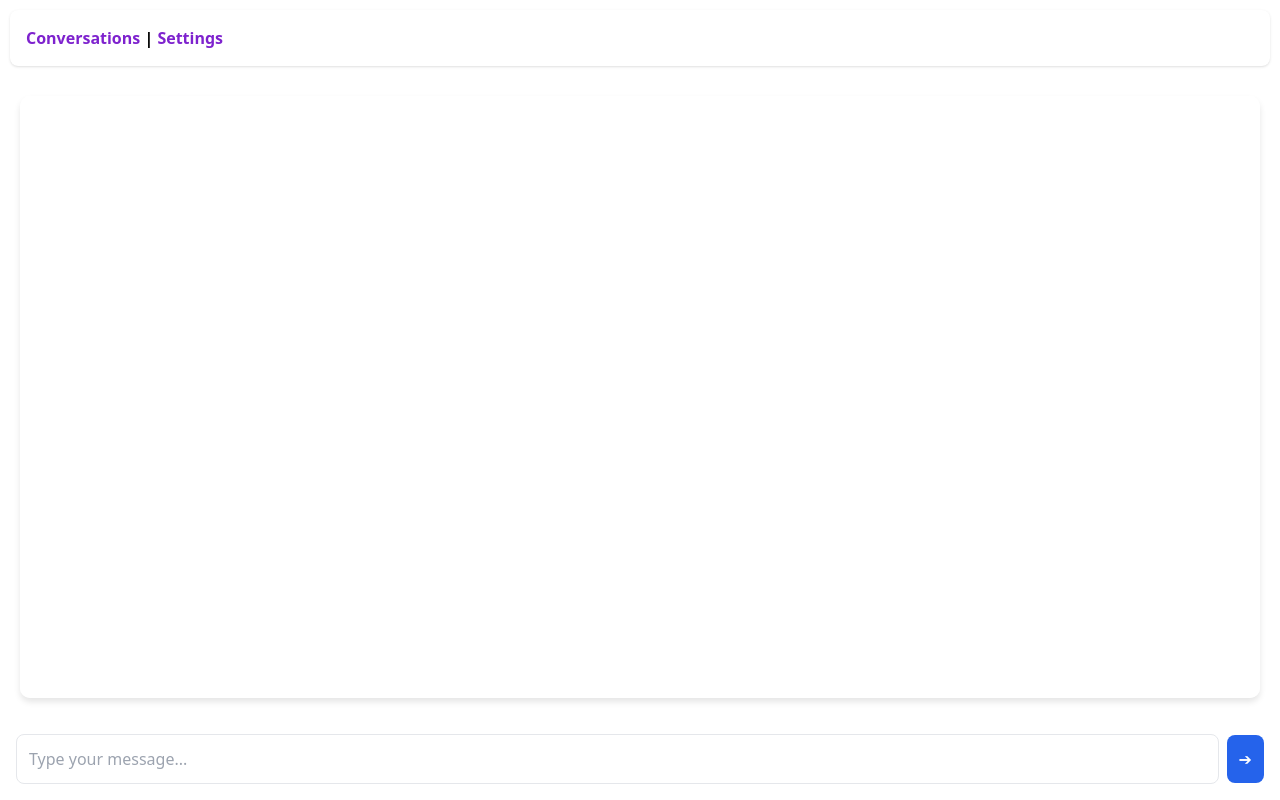
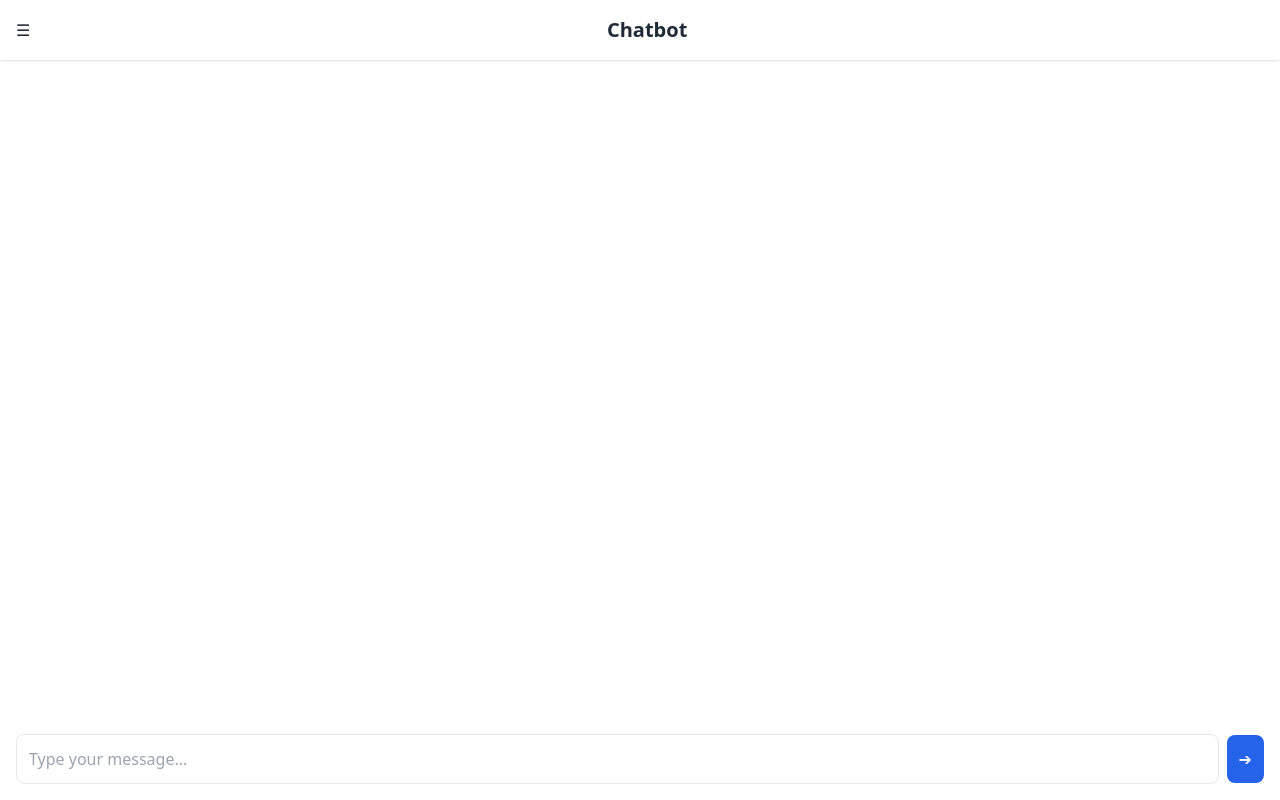
Before and after one commit to 0pixelz/Chatbot-web-app, a Flask app: page /chat in a window 1280 px wide. Run offline with Flask 3, Linux system fonts and the light colour scheme; data that the repository does not hold is empty; parts of the project's set-up code (start-up, migrations or seed data) failed here and were passed over; some libraries are stand-ins or nearby versions.

Commit message:
Update chat.html

```diff
--- a/templates/chat.html
+++ b/templates/chat.html
@@ -4,33 +4,49 @@
   <meta charset="UTF-8">
   <meta name="viewport" content="width=device-width, initial-scale=1.0">
   <title>Chat</title>
-  <link rel="stylesheet" href="/static/style.css">
   <script src="https://cdn.tailwindcss.com"></script>
 </head>
-<body class="flex flex-col min-h-screen {% if theme == 'dark' %}dark{% endif %}">
+<body class="flex min-h-screen {% if theme == 'dark' %}dark{% endif %}">
 
-<nav class="p-4 flex justify-between bg-white dark:bg-gray-800 shadow">
-  <div>
-    <a href="/conversations" class="text-purple-700 dark:text-purple-300 font-semibold">Conversations</a> |
-    <a href="/settings" class="text-purple-700 dark:text-purple-300 font-semibold">Settings</a>
+<!-- Sidebar -->
+<div id="sidebar" class="bg-gray-100 dark:bg-gray-800 w-64 h-screen fixed top-0 left-0 transform -translate-x-full transition-transform duration-300 ease-in-out z-50 flex flex-col">
+  <div class="p-4 text-xl font-bold text-gray-800 dark:text-gray-200">Menu</div>
+  <nav class="flex-1 px-4">
+    <a href="/conversations" class="block py-2 text-blue-600 dark:text-blue-400 hover:underline">Conversations</a>
+  </nav>
+  <div class="px-4 py-4 mt-auto">
+    <a href="/settings" class="block py-2 text-blue-600 dark:text-blue-400 hover:underline">Settings</a>
   </div>
-</nav>
+</div>
 
-<main class="flex-1 p-4 overflow-y-auto">
+<!-- Main content -->
+<div class="flex-1 flex flex-col ml-0">
+
+  <!-- Top Navbar -->
+  <header class="flex items-center justify-between bg-white dark:bg-gray-800 p-4 shadow">
+    <button onclick="toggleSidebar()" class="text-gray-800 dark:text-gray-200 focus:outline-none">
+      ☰
+    </button>
+    <h1 class="text-xl font-bold text-gray-800 dark:text-gray-200">Chatbot</h1>
+    <div></div> <!-- Empty div for spacing -->
+  </header>
+
+  <!-- Chat messages -->
+  <main class="flex-1 overflow-y-auto p-4">
     {% for msg in history %}
       <div class="mb-4">
         <div class="font-bold {% if msg.role == 'user' %}text-blue-500{% else %}text-green-400{% endif %}">
           {{ msg.role.capitalize() }}
         </div>
-      <div class="p-2 rounded bg-gray-200 dark:bg-gray-700 mt-1">
+        <div class="p-2 bg-gray-200 dark:bg-gray-700 rounded mt-1">
           {{ msg.content }}
         </div>
       </div>
     {% endfor %}
   </main>
 
-<!-- ChatGPT Style Input fixed at bottom -->
-<form method="POST" class="bg-white dark:bg-gray-800 p-4 flex items-center space-x-2 mt-auto">
+  <!-- Input form at bottom -->
+  <form method="POST" class="bg-white dark:bg-gray-800 p-4 flex items-center space-x-2">
     <input type="text" name="message"
            class="flex-1 p-3 border rounded-lg focus:outline-none dark:bg-gray-700 dark:border-gray-600"
            placeholder="Type your message..." required>
@@ -39,5 +55,14 @@
     </button>
   </form>
 
+</div>
+
+<script>
+function toggleSidebar() {
+  const sidebar = document.getElementById('sidebar');
+  sidebar.classList.toggle('-translate-x-full');
+}
+</script>
+
 </body>
 </html>
```
Lines whose indentation alone changed are shown as unchanged.
